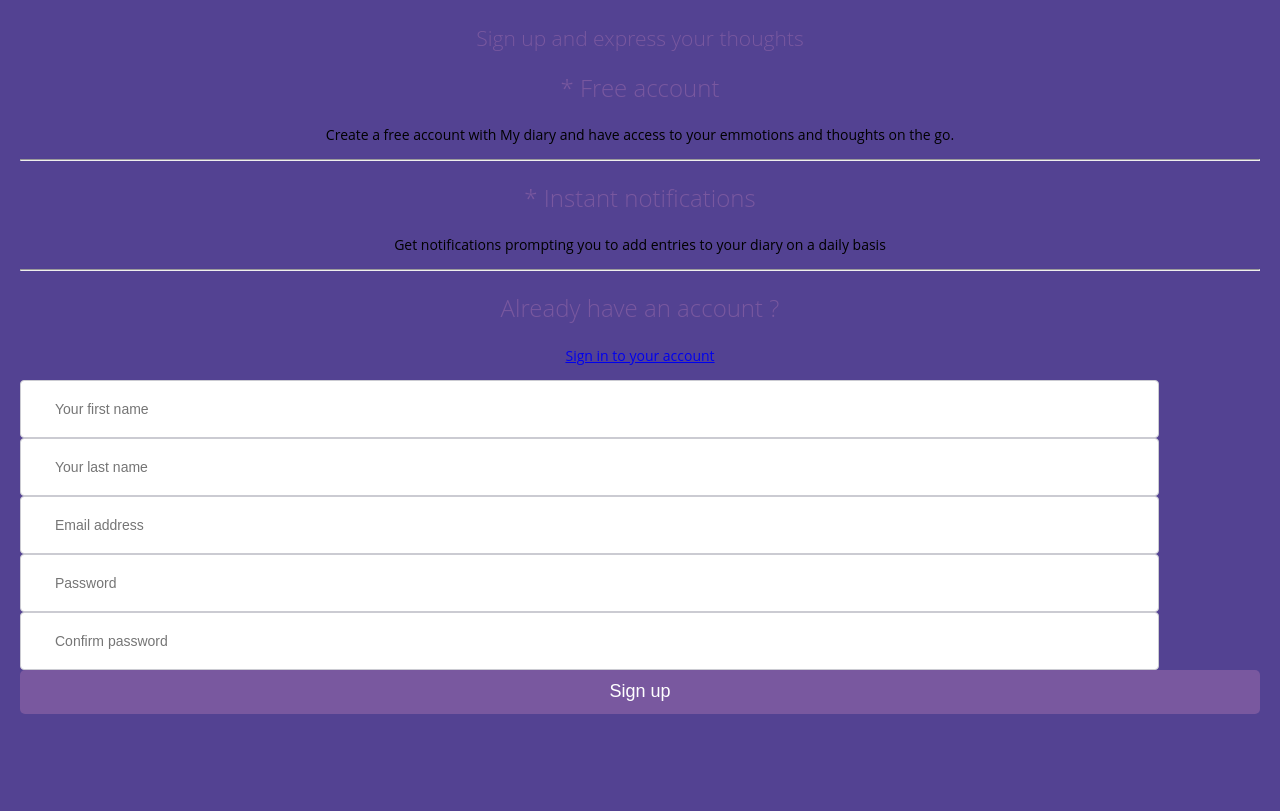
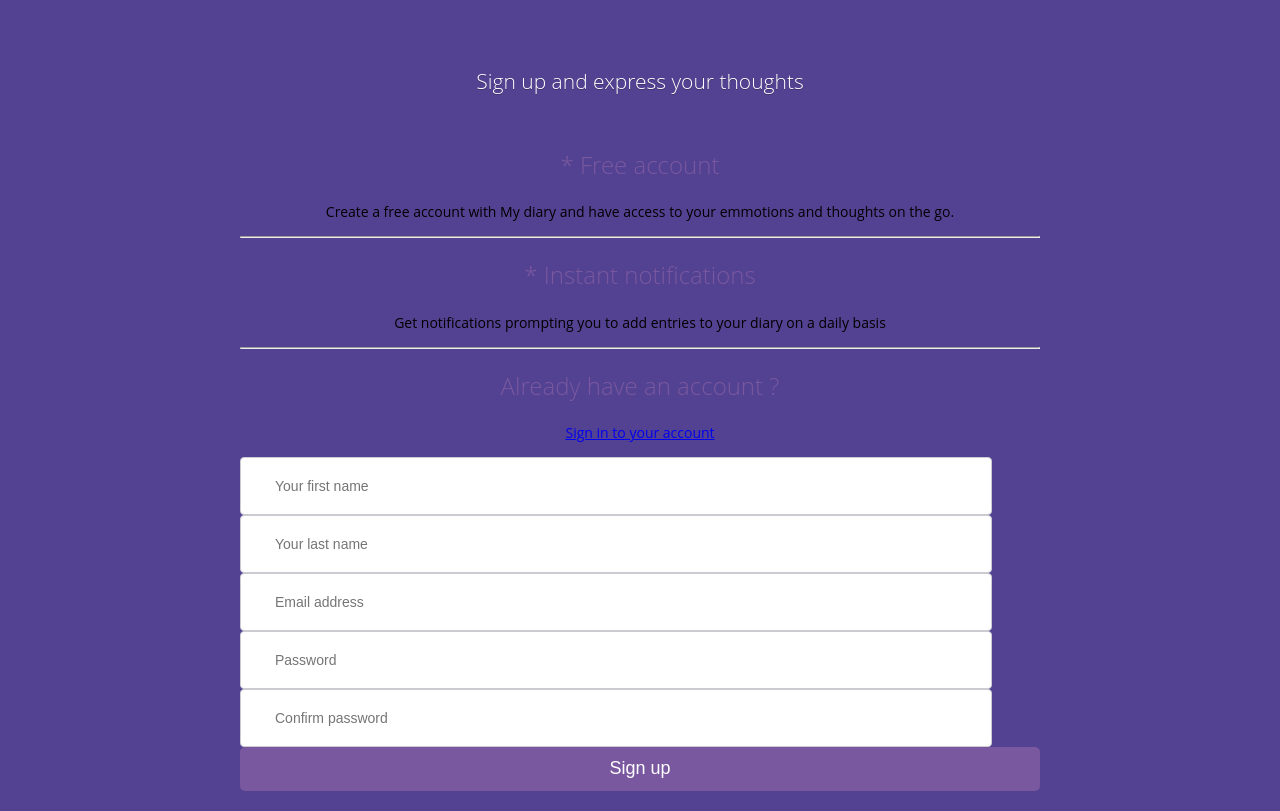
Before and after one commit to kakaemma/MyDairyPro, a plain HTML site: page UI/register.html in a window 1280 px wide. Drawn offline with Linux system fonts and the light colour scheme.

Commit message:
Add register styles

```diff
--- a/UI/css/styles.css
+++ b/UI/css/styles.css
@@ -139,3 +139,20 @@ form .fieldIcon::after {
     color: #79589f;
     text-decoration: underline;
 }
+.register{
+    max-width: 800px;
+    margin: 0 auto;
+
+}
+.registerHeader{
+    padding: 60px 0 35px;
+    position: relative;
+    color:#ffff;
+}
+.registerHeader h2{
+    max-width: 400px;
+    margin: 0 auto;
+    text-align: center;
+    color:#ffffff;
+    text-shadow: 0 1px 0 rgba(0,0,0,0.25);
+}
```
